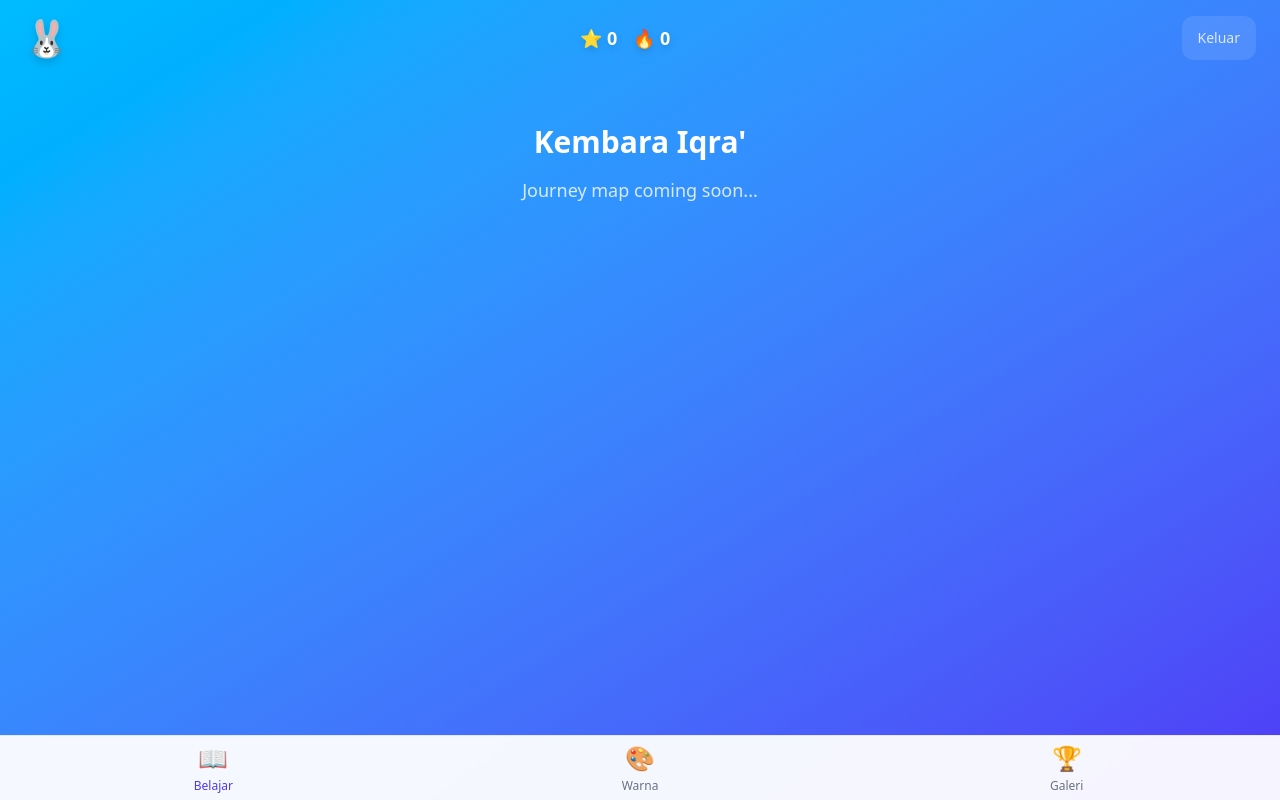
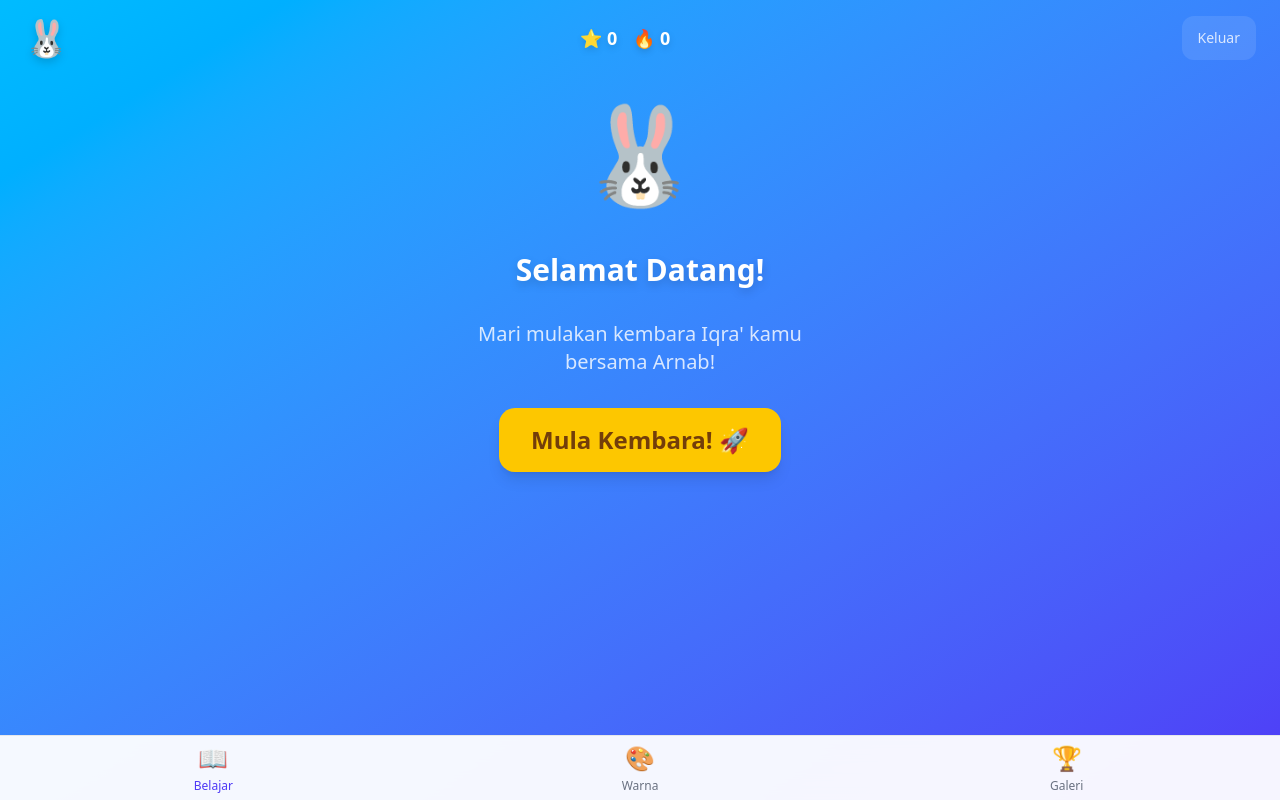
Before and after one commit to fatihiazmi/iqra-smart-journey, a Next.js app: page /learn in a window 1280 px wide. Built offline with nearby package versions, Linux system fonts and the light colour scheme; no server answers.

Commit message:
feat: wire journey map to learn page with real student progress from Supabase

```diff
--- a/src/app/learn/page.tsx
+++ b/src/app/learn/page.tsx
@@ -1,8 +1,97 @@
+'use client'
+
+import { useRouter } from 'next/navigation'
+import { useEffect, useState } from 'react'
+import { JourneyMap } from '@/components/journey-map'
+import { createClient } from '@/lib/supabase/client'
+import type { JourneyNode } from '@/lib/journey'
+
+interface Progress {
+  current_level: number
+  current_page: number
+  total_stars: number
+  streak_count: number
+}
+
 export default function LearnPage() {
+  const router = useRouter()
+  const [progress, setProgress] = useState<Progress | null>(null)
+  const [loading, setLoading] = useState(true)
+
+  useEffect(() => {
+    async function fetchProgress() {
+      const supabase = createClient()
+      const { data: { user } } = await supabase.auth.getUser()
+
+      if (!user) {
+        setLoading(false)
+        return
+      }
+
+      const { data } = await supabase
+        .from('student_progress')
+        .select('current_level, current_page, total_stars, streak_count')
+        .eq('student_id', user.id)
+        .single()
+
+      setProgress(data)
+      setLoading(false)
+    }
+
+    fetchProgress()
+  }, [])
+
+  const handleNodeTap = (node: JourneyNode) => {
+    if (node.type === 'review') {
+      // Review mode — go to a random previous level page
+      const reviewLevel = Math.floor(Math.random() * node.level)
+      router.push(`/learn/page/${reviewLevel}/1`)
+    } else {
+      router.push(`/learn/page/${node.level}/1`)
+    }
+  }
+
+  if (loading) {
+    return (
+      <div className="flex flex-col items-center justify-center px-4 pt-20">
+        <div className="w-12 h-12 border-4 border-white/30 border-t-white rounded-full animate-spin" />
+      </div>
+    )
+  }
+
+  // First time — no progress yet, show diagnostic
+  if (!progress) {
+    return (
+      <div className="flex flex-col items-center justify-center px-4 pt-12 gap-8 text-center">
+        <div className="text-8xl animate-bounce">🐰</div>
+        <h1 className="text-3xl font-bold text-white drop-shadow-lg">
+          Selamat Datang!
+        </h1>
+        <p className="text-xl text-white/80 max-w-sm">
+          Mari mulakan kembara Iqra&apos; kamu bersama Arnab!
+        </p>
+        <button
+          onClick={() => router.push('/learn/diagnostic')}
+          className="min-h-[64px] min-w-[200px] rounded-2xl bg-yellow-400 px-8 py-4 text-2xl font-extrabold text-yellow-900 shadow-lg transition-all hover:scale-105 active:scale-95"
+        >
+          Mula Kembara! 🚀
+        </button>
+      </div>
+    )
+  }
+
   return (
-    <div className="flex flex-col items-center justify-center px-4 pt-12 text-center">
-      <h1 className="text-3xl font-bold text-white">Kembara Iqra&apos;</h1>
-      <p className="mt-4 text-white/80 text-lg">Journey map coming soon...</p>
+    <div className="flex flex-col items-center px-4">
+      <h1 className="text-2xl font-bold text-white drop-shadow-lg mt-4 mb-2">
+        Kembara Iqra&apos;
+      </h1>
+      <JourneyMap
+        totalLevels={7}
+        currentLevel={progress.current_level}
+        currentPage={progress.current_page}
+        pagesPerLevel={5}
+        onNodeTap={handleNodeTap}
+      />
     </div>
-  );
+  )
 }
```
